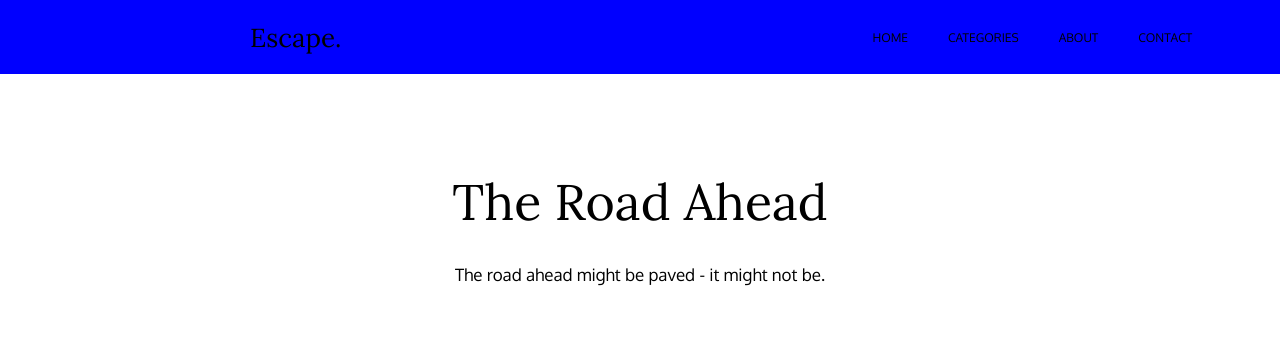
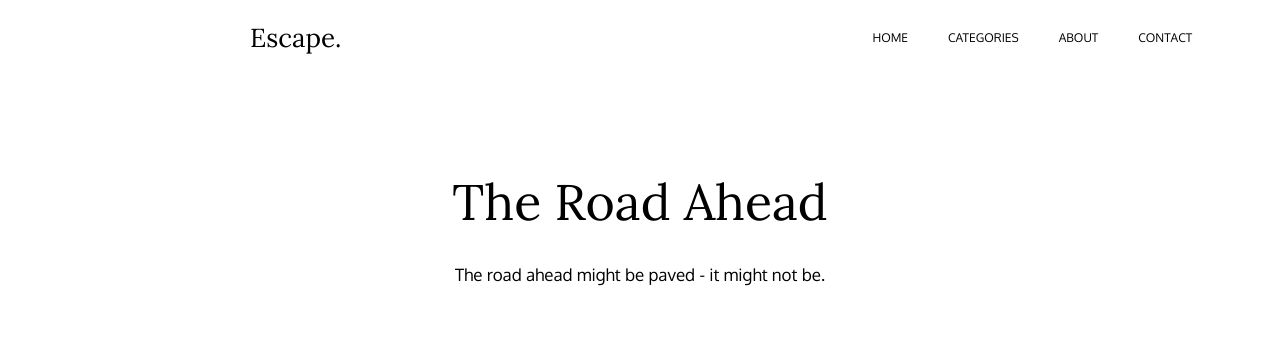
Before and after one commit to SmirnovAleksander/Web_develop, a PHP site: page / in a window 1280 px wide; the page is wider, and only the part inside the window is pictured. Shown: the top 356 px of that part. Run offline with PHP 8.4, Linux system fonts and the light colour scheme.

Commit message:
Edit back

```diff
--- a/Lab_1/style.css
+++ b/Lab_1/style.css
@@ -12,7 +12,6 @@ body {
 
 header{
     max-height: 74px;
-    background-color: blue;
 }
 
 .header_list {
```
